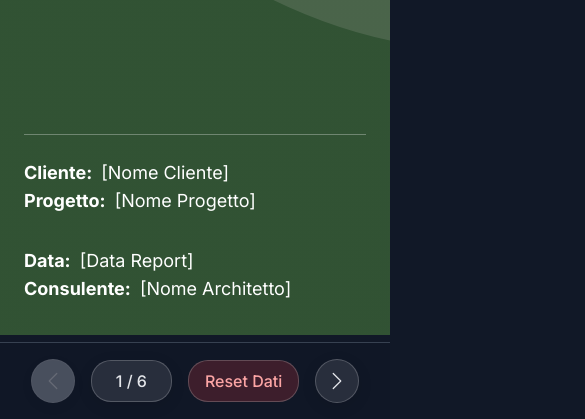
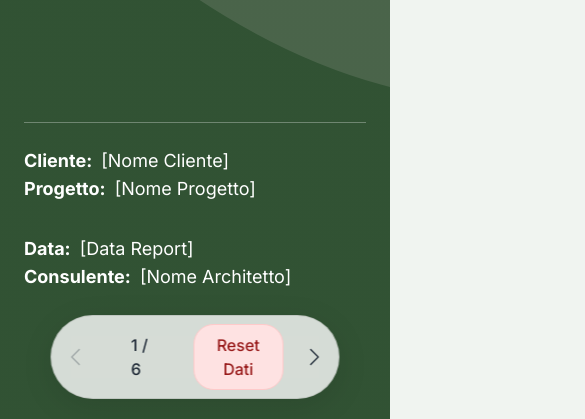
Before and after one commit to einarr1491/reportbiofilicoprova, a plain HTML site: page index.html in a window 390 px wide. Shown: the part 425-844 px from the top of the page, 585 px wide, since content can reach past the window. Drawn offline with nearby package versions, Linux system fonts and the light colour scheme.

Commit message:
Update index.html

```diff
--- a/index.html
+++ b/index.html
@@ -10,33 +10,21 @@
     <link href="https://fonts.googleapis.com/css2?family=Inter:wght@300;400;500;600;700&display=swap" rel="stylesheet">
     <style>
         /* Stili di base e importazione font */
-        body {
+        html, body {
+            height: 100%;
+            margin: 0;
+            padding: 0;
+            overflow: hidden;
             font-family: 'Inter', 'Segoe UI', Tahoma, Geneva, Verdana, sans-serif;
-            background-color: #111827; /* Sfondo scuro per far risaltare la presentazione */
-            overflow: hidden;
-            display: flex;
-            justify-content: center;
-            align-items: center;
-            height: 100vh;
+            background-color: #f0f4f0;
         }
 
-        /* Contenitore principale per forzare il formato 16:9 */
+        /* Contenitore principale a schermo intero */
         #presentation-container {
             width: 100%;
-            max-width: 1420px;
-            background-color: #000;
-            box-shadow: 0 20px 50px rgba(0,0,0,0.5);
-            border-radius: 24px;
-            display: flex;
-            flex-direction: column;
-            align-items: center; /* Centra i controlli orizzontalmente */
-        }
-
-        .aspect-ratio-box {
+            height: 100%;
             position: relative;
-            width: 100%;
-            padding-top: 56.25%; /* Padding top per un aspect ratio 16:9 (9 / 16 = 0.5625) */
-            height: 0;
+            background: white;
         }
 
         /* Stile per il carosello delle slide */
@@ -62,9 +50,10 @@
             backface-visibility: hidden;
             -webkit-backface-visibility: hidden;
             opacity: 0;
-            transform: translateX(100%) scale(0.8);
+            transform: translateX(100%) scale(0.9);
             display: flex;
             flex-direction: column;
+            box-sizing: border-box;
         }
 
         .page.active {
@@ -74,7 +63,7 @@
         }
 
         .page.prev {
-            transform: translateX(-100%) scale(0.8);
+            transform: translateX(-100%) scale(0.9);
             opacity: 0;
         }
 
@@ -111,26 +100,36 @@
         .page-title { font-size: 2.8rem; font-weight: 300; color: #2d4b2d; letter-spacing: -1px; margin-bottom: 0.5rem; }
         .page-subtitle { font-size: 1.1rem; color: #666; font-weight: 300; letter-spacing: 0.5px; }
 
-        /* Controlli di navigazione */
+        /* Controlli di navigazione fissi */
         #navigation-controls {
+            position: fixed;
+            bottom: 20px;
+            left: 50%;
+            transform: translateX(-50%);
             display: flex;
             align-items: center;
             gap: 1rem;
-            z-index: 20;
-            padding: 20px 0; /* Aggiunge spazio verticale per i controlli */
+            z-index: 50;
+            padding: 0.5rem;
+            background-color: rgba(255, 255, 255, 0.8);
+            backdrop-filter: blur(8px);
+            -webkit-backdrop-filter: blur(8px);
+            border: 1px solid rgba(0,0,0,0.1);
+            border-radius: 9999px;
+            box-shadow: 0 8px 32px rgba(0,0,0,0.1);
         }
 
         .nav-button {
-            background-color: rgba(255, 255, 255, 0.9); border: 1px solid #4b5563; color: #1f2937;
+            background-color: transparent; border: none; color: #1f2937;
             width: 44px; height: 44px; border-radius: 50%; display: flex; justify-content: center; align-items: center; cursor: pointer;
-            box-shadow: 0 4px 15px rgba(0,0,0,0.1); transition: all 0.3s ease;
+            transition: all 0.3s ease;
         }
         .nav-button:hover { background-color: #4a7c59; color: white; }
-        .nav-button:disabled { opacity: 0.4; cursor: not-allowed; transform: none; background-color: #9ca3af; }
+        .nav-button:disabled { opacity: 0.3; cursor: not-allowed; background-color: transparent; }
 
         #page-indicator {
-            background-color: rgba(255, 255, 255, 0.9); padding: 0.5rem 1.5rem; border-radius: 20px;
-            font-weight: 500; color: #1f2937; box-shadow: 0 4px 15px rgba(0,0,0,0.1);
+            background-color: transparent; padding: 0.5rem 1.5rem; border-radius: 20px;
+            font-weight: 500; color: #1f2937;
         }
 
         /* Layout specifici */
@@ -184,31 +183,9 @@
         .loader { width: 48px; height: 48px; border: 5px solid #4a7c59; border-bottom-color: transparent; border-radius: 50%; display: inline-block; box-sizing: border-box; animation: rotation 1s linear infinite; }
         @keyframes rotation { 0% { transform: rotate(0deg); } 100% { transform: rotate(360deg); } }
 
-
-        /* --- NUOVO: MEDIA QUERY PER DISPOSITIVI MOBILI --- */
         @media (max-width: 768px) {
-            body {
-                overflow: auto; /* Permette lo scroll su mobile */
-                height: auto;
-                align-items: flex-start; /* Allinea il contenuto in alto */
-            }
-
-            #presentation-container {
-                max-width: 100%;
-                height: 100%;
-                border-radius: 0;
-                background-color: transparent; /* Rimuove lo sfondo nero su mobile */
-                box-shadow: none;
-            }
-
-            .aspect-ratio-box {
-                padding-top: 0; /* Rimuove l'aspect ratio fisso */
-                height: calc(100vh - 84px); /* Occupa lo schermo meno lo spazio per i controlli */
-            }
-
             .page {
-                padding: 2rem 1.5rem;
-                border-radius: 0;
+                padding: 2rem 1.5rem 8rem 1.5rem; /* Aggiunge padding in basso per non sovrapporsi ai controlli */
             }
 
             .cover-title { font-size: 3rem; }
@@ -228,36 +205,12 @@
             .recommendation-item {
                 margin-bottom: 1.5rem;
             }
-
-            /* Fissa i controlli in basso */
-            #navigation-controls {
-                position: fixed;
-                bottom: 0;
-                left: 0;
-                width: 100%;
-                background-color: rgba(17, 24, 39, 0.9); /* #111827 con trasparenza */
-                backdrop-filter: blur(5px);
-                -webkit-backdrop-filter: blur(5px);
-                padding: 1rem;
-                justify-content: center;
-                border-top: 1px solid #374151;
-            }
-            .nav-button, #page-indicator, #reset-btn {
-                background-color: rgba(255, 255, 255, 0.1);
-                color: #e5e7eb;
-                border: 1px solid rgba(255, 255, 255, 0.2);
-            }
-             .nav-button:hover { background-color: #4a7c59; color: white; }
-             #reset-btn { background-color: rgba(239, 68, 68, 0.2); color: #fca5a5; }
-             #reset-btn:hover { background-color: #ef4444; color: white; }
         }
-
     </style>
 </head>
 <body>
 
     <div id="presentation-container">
-        <div class="aspect-ratio-box">
             <div id="carousel">
                 <!-- SLIDE 1: COVER PAGE -->
                 <div class="page cover-page active">
@@ -427,7 +380,6 @@
                 </div>
 
             </div>
-        </div>
         <!-- Controlli di Navigazione -->
         <div id="navigation-controls">
             <button id="prev-btn" class="nav-button">
@@ -457,6 +409,7 @@
     <script>
         document.addEventListener('DOMContentLoaded', () => {
             // === ELEMENTI DOM ===
+            const carousel = document.getElementById('carousel');
             const prevBtn = document.getElementById('prev-btn');
             const nextBtn = document.getElementById('next-btn');
             const resetBtn = document.getElementById('reset-btn');
@@ -486,8 +439,49 @@
                 updateControls();
             }
 
-            nextBtn.addEventListener('click', () => { if (currentIndex < totalSlides - 1) { currentIndex++; showSlide(currentIndex); } });
-            prevBtn.addEventListener('click', () => { if (currentIndex > 0) { currentIndex--; showSlide(currentIndex); } });
+            function nextPage() {
+                if (currentIndex < totalSlides - 1) {
+                    currentIndex++;
+                    showSlide(currentIndex);
+                }
+            }
+
+            function prevPage() {
+                 if (currentIndex > 0) {
+                    currentIndex--;
+                    showSlide(currentIndex);
+                }
+            }
+
+            nextBtn.addEventListener('click', nextPage);
+            prevBtn.addEventListener('click', prevPage);
+
+            // === LOGICA SWIPE PER MOBILE ===
+            let touchStartX = 0;
+            let touchEndX = 0;
+
+            carousel.addEventListener('touchstart', (event) => {
+                // Non interferire se l'utente sta interagendo con un campo editabile
+                if (document.activeElement.isContentEditable) return;
+                touchStartX = event.changedTouches[0].screenX;
+            }, { passive: true });
+
+            carousel.addEventListener('touchend', (event) => {
+                if (document.activeElement.isContentEditable) return;
+                touchEndX = event.changedTouches[0].screenX;
+                handleSwipe();
+            });
+
+            function handleSwipe() {
+                const swipeThreshold = 50; // Minima distanza per uno swipe
+                if (touchStartX - touchEndX > swipeThreshold) {
+                    // Swipe a sinistra
+                    nextPage();
+                } else if (touchEndX - touchStartX > swipeThreshold) {
+                    // Swipe a destra
+                    prevPage();
+                }
+            }
 
             // === LOGICA DATI EDITABILI E LOCALSTORAGE ===
             function saveData() {
@@ -506,7 +500,7 @@
                     }
                 }
                 updateScoreCircle();
-                updateAllBadgeColors(); // NUOVO: Aggiorna i colori dei badge al caricamento
+                updateAllBadgeColors();
             }
 
             editableElements.forEach(el => { el.addEventListener('blur', saveData); });
@@ -528,44 +522,25 @@
 
             scoreNumberEl.addEventListener('blur', updateScoreCircle);
 
-            // --- NUOVO: LOGICA PER I BADGE DINAMICI ---
-            /**
-             * Aggiorna il colore di un singolo badge in base al suo testo.
-             * @param {HTMLElement} badge - L'elemento del badge da aggiornare.
-             */
             function updateBadgeColor(badge) {
                 const text = badge.innerText.trim().toLowerCase();
-                // Rimuove le classi di colore esistenti
                 badge.classList.remove('bg-green-600', 'bg-orange-500', 'bg-red-600', 'bg-gray-500');
-
                 switch (text) {
-                    case 'alta':
-                        badge.classList.add('bg-green-600');
-                        break;
-                    case 'media':
-                        badge.classList.add('bg-orange-500');
-                        break;
-                    case 'bassa':
-                        badge.classList.add('bg-red-600');
-                        break;
-                    default:
-                        badge.classList.add('bg-gray-500'); // Colore di fallback
-                        break;
+                    case 'alta': badge.classList.add('bg-green-600'); break;
+                    case 'media': badge.classList.add('bg-orange-500'); break;
+                    case 'bassa': badge.classList.add('bg-red-600'); break;
+                    default: badge.classList.add('bg-gray-500'); break;
                 }
             }
 
-            /**
-             * Itera su tutti i badge e aggiorna il loro colore.
-             */
             function updateAllBadgeColors() {
                 priorityBadges.forEach(badge => updateBadgeColor(badge));
             }
 
-            // Aggiunge un listener a ogni badge per aggiornare il colore dopo la modifica.
             priorityBadges.forEach(badge => {
                 badge.addEventListener('blur', () => {
                     updateBadgeColor(badge);
-                    saveData(); // Salva i dati anche dopo aver cambiato il colore
+                    saveData();
                 });
             });
 
```
